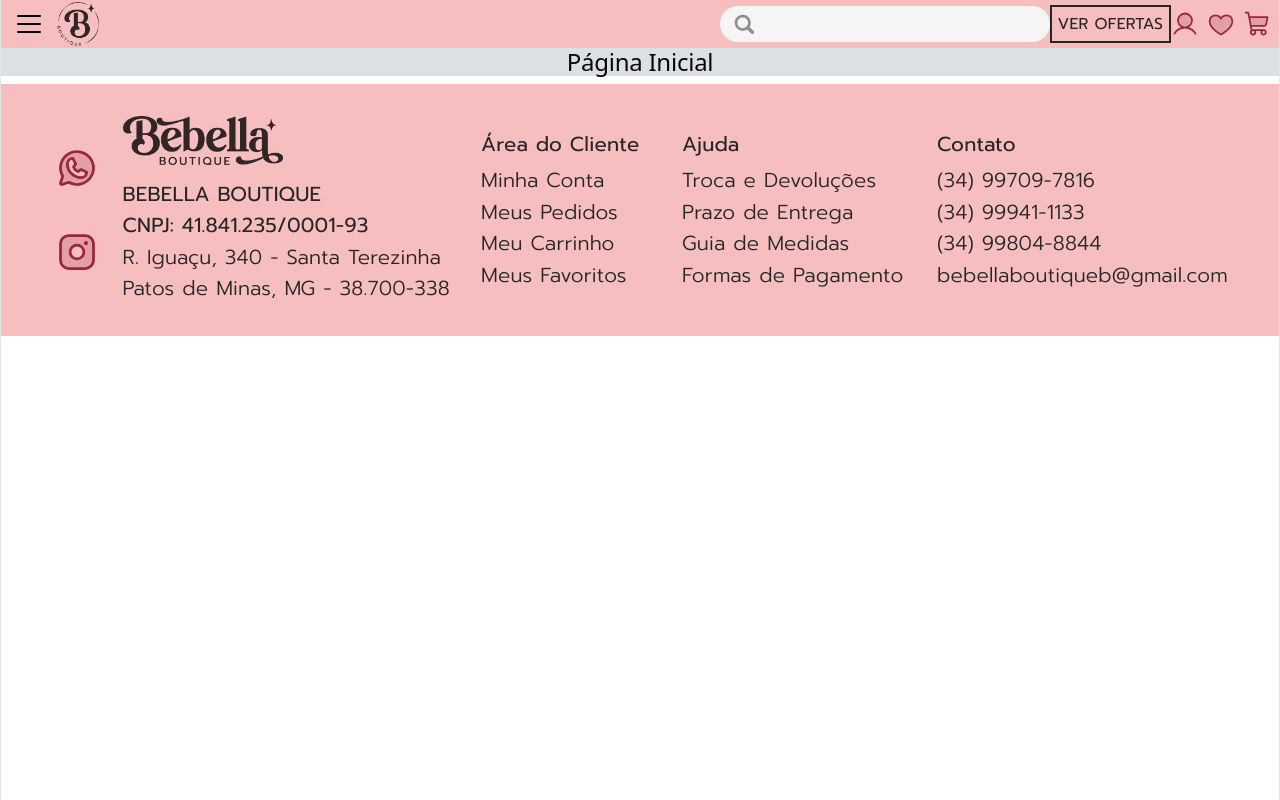
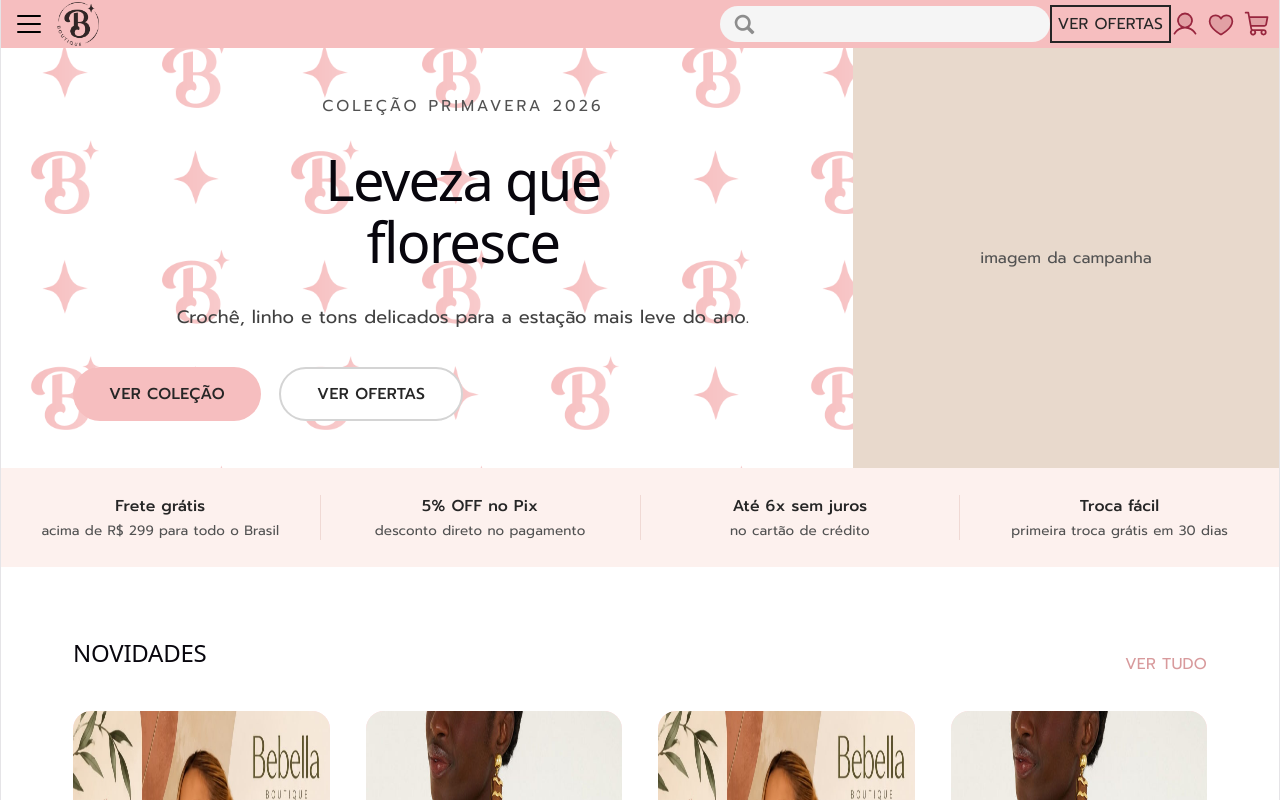
Before and after one commit to Projeto-PI-Unipam/bebella-ecommerce, a React (Vite) app: page / in a window 1280 px wide. Shown: the top 800 px of the page. Built offline with nearby package versions, Linux system fonts and the light colour scheme; what bson would draw is missing.

Commit message:
feat: estrutura da home com hero, categorias e secoes de produtos

```diff
--- a/src/pages/HomePage.tsx
+++ b/src/pages/HomePage.tsx
@@ -1,9 +1,216 @@
+import { ObjectId } from "bson";
+import ProductCard from "../components/ProductCard";
+import { type ClothesModel, type size, sizes } from "../database/Schema";
+import patternBg from "../assets/img/pattern_cut.png";
+import testProduct from "../assets/img/test_product.png";
+import testProduct2 from "../assets/img/test_product_2.png";
+import "../assets/fonts/fonts.css";
+
+function produtoTeste(
+  nome: string,
+  preco: number,
+  foto: string,
+): ClothesModel {
+  return {
+    db_id: new ObjectId().toString(),
+    name: nome,
+    brand: "Bebella",
+    category: "Primavera",
+    size_data: sizes as size[],
+    description: "Produto de teste",
+    in_stock: 5,
+    pic_url: [foto],
+    price: preco,
+    dimensions: [30, 20, 5],
+    weight: 300,
+  };
+}
+
+const novidades = [
+  produtoTeste("Vestido em linho", 350.99, testProduct),
+  produtoTeste("Vestido nude", 200.0, testProduct2),
+  produtoTeste("Conjunto linho", 260.0, testProduct),
+  produtoTeste("Blusa ombro a ombro", 149.9, testProduct2),
+];
+
+const maisVendidos = [
+  produtoTeste("Conjunto linho", 200.0, testProduct2),
+  produtoTeste("Colete em crochê", 350.99, testProduct),
+  produtoTeste("Conjunto rosa", 229.9, testProduct2),
+  produtoTeste("Camisa malha canelada", 189.9, testProduct),
+];
+
+const beneficios = [
+  ["Frete grátis", "acima de R$ 299 para todo o Brasil"],
+  ["5% OFF no Pix", "desconto direto no pagamento"],
+  ["Até 6x sem juros", "no cartão de crédito"],
+  ["Troca fácil", "primeira troca grátis em 30 dias"],
+];
+
+const categorias = ["Camisas", "Calças", "Bolsas", "Vestidos"];
+
 export default function HomePage() {
   return (
-    <>
-      <div style={{ backgroundColor: "#dce0e3" }}>
-        <h2>Página Inicial</h2>
-      </div>
-    </>
+    <div className="w-full flex flex-col bg-white font-[Prompt] text-neutral-800">
+      <section className="relative w-full h-[420px] flex flex-row overflow-hidden">
+        <div
+          className="absolute inset-0"
+          style={{
+            backgroundImage: `url(${patternBg})`,
+            backgroundRepeat: "repeat",
+            backgroundSize: "260px auto",
+          }}
+        ></div>
+
+        <div className="relative z-10 flex w-2/3 flex-col justify-center pl-16">
+          <span className="text-sm tracking-[0.2em] text-neutral-600">
+            {"Coleção Primavera 2026".toUpperCase()}
+          </span>
+          <h1 className="mt-4 text-6xl font-light leading-[1.1] text-neutral-800">
+            Leveza que
+            <br />
+            floresce
+          </h1>
+          <p className="mt-6 text-base text-neutral-700">
+            Crochê, linho e tons delicados para a estação mais leve do ano.
+          </p>
+          <div className="mt-8 flex flex-row gap-4">
+            <button
+              type="button"
+              className="h-12 rounded-full bg-[#f6bebf] px-8 text-sm font-medium tracking-wide text-neutral-800"
+            >
+              {"Ver coleção".toUpperCase()}
+            </button>
+            <button
+              type="button"
+              className="h-12 rounded-full border-2 border-neutral-300 bg-white px-8 text-sm font-medium tracking-wide text-neutral-800"
+            >
+              {"Ver ofertas".toUpperCase()}
+            </button>
+          </div>
+        </div>
+
+        <div className="relative z-10 flex w-1/3 items-center justify-center bg-[#e8d9cc] text-sm text-neutral-600">
+          imagem da campanha
+        </div>
+      </section>
+
+      <section className="flex w-full flex-row items-center justify-evenly bg-[#fdf1ee] py-6">
+        {beneficios.map((b) => (
+          <div
+            key={b[0]}
+            className="flex flex-1 flex-col items-center border-r border-[#f0d9d4] px-4 text-center last:border-r-0"
+          >
+            <span className="text-sm font-medium text-neutral-800">{b[0]}</span>
+            <span className="mt-1 text-xs text-neutral-600">{b[1]}</span>
+          </div>
+        ))}
+      </section>
+
+      <section className="w-full px-16 pt-16">
+        <div className="flex flex-row items-end justify-between">
+          <h2 className="text-2xl font-normal tracking-[0.1em] text-neutral-800">
+            {"Novidades".toUpperCase()}
+          </h2>
+          <span className="cursor-pointer text-sm text-[#d89a9c] hover:text-[#98263e]">
+            {"Ver tudo".toUpperCase()}
+          </span>
+        </div>
+        <div className="mt-8 flex flex-row gap-8 overflow-x-auto pb-4">
+          {novidades.map((p) => (
+            <ProductCard key={p.db_id} item={p} />
+          ))}
+        </div>
+      </section>
+
+      <section className="w-full px-16 pt-16">
+        <div className="flex flex-row items-end justify-between">
+          <h2 className="text-2xl font-normal tracking-[0.1em] text-neutral-800">
+            {"Compre por categoria".toUpperCase()}
+          </h2>
+          <span className="cursor-pointer text-sm text-[#d89a9c] hover:text-[#98263e]">
+            {"Ver todas".toUpperCase()}
+          </span>
+        </div>
+        <div className="mt-8 grid grid-cols-2 gap-6 lg:grid-cols-4">
+          {categorias.map((c) => (
+            <div
+              key={c}
+              className="flex h-56 cursor-pointer flex-col justify-end overflow-hidden rounded-lg"
+              style={{
+                backgroundImage: `url(${patternBg})`,
+                backgroundRepeat: "repeat",
+                backgroundSize: "140px auto",
+              }}
+            >
+              <div className="flex flex-row items-center justify-between bg-[#f6bebf] px-4 py-3">
+                <span className="text-sm font-medium tracking-wide text-neutral-800">
+                  {c.toUpperCase()}
+                </span>
+                <span className="text-xs text-neutral-700">
+                  Ver produtos →
+                </span>
+              </div>
+            </div>
+          ))}
+        </div>
+      </section>
+
+      <section className="mt-16 flex w-full flex-row items-center justify-between bg-[#f8cdd0] px-16 py-12">
+        <div className="flex flex-col">
+          <h2 className="text-3xl font-normal text-neutral-800">
+            5% OFF no Pix em toda a loja
+          </h2>
+          <p className="mt-3 text-sm text-neutral-700">
+            O desconto já aparece no pagamento. Parcele no cartão em até 6x sem
+            juros.
+          </p>
+        </div>
+        <button
+          type="button"
+          className="h-12 rounded-full border-2 border-neutral-300 bg-white px-10 text-sm font-medium tracking-wide text-neutral-800"
+        >
+          {"Aproveitar".toUpperCase()}
+        </button>
+      </section>
+
+      <section className="w-full px-16 pt-16">
+        <div className="flex flex-row items-end justify-between">
+          <h2 className="text-2xl font-normal tracking-[0.1em] text-neutral-800">
+            {"Mais vendidos".toUpperCase()}
+          </h2>
+          <span className="cursor-pointer text-sm text-[#d89a9c] hover:text-[#98263e]">
+            {"Ver tudo".toUpperCase()}
+          </span>
+        </div>
+        <div className="mt-8 flex flex-row gap-8 overflow-x-auto pb-4">
+          {maisVendidos.map((p) => (
+            <ProductCard key={p.db_id} item={p} />
+          ))}
+        </div>
+      </section>
+
+      <section className="flex w-full flex-col items-center px-16 py-20">
+        <h2 className="text-3xl font-normal text-neutral-800">
+          Ganhe 10% OFF na primeira compra
+        </h2>
+        <p className="mt-3 text-sm text-neutral-700">
+          Cadastre seu e-mail e receba novidades e ofertas antes de todo mundo.
+        </p>
+        <div className="mt-8 flex flex-row gap-4">
+          <input
+            type="email"
+            placeholder="Seu melhor e-mail"
+            className="h-12 w-80 rounded-full border border-[#f6bebf] bg-white px-5 text-sm text-neutral-800 outline-none"
+          />
+          <button
+            type="button"
+            className="h-12 rounded-full bg-[#f6bebf] px-8 text-sm font-medium tracking-wide text-neutral-800"
+          >
+            {"Cadastrar".toUpperCase()}
+          </button>
+        </div>
+      </section>
+    </div>
   );
 }
```
